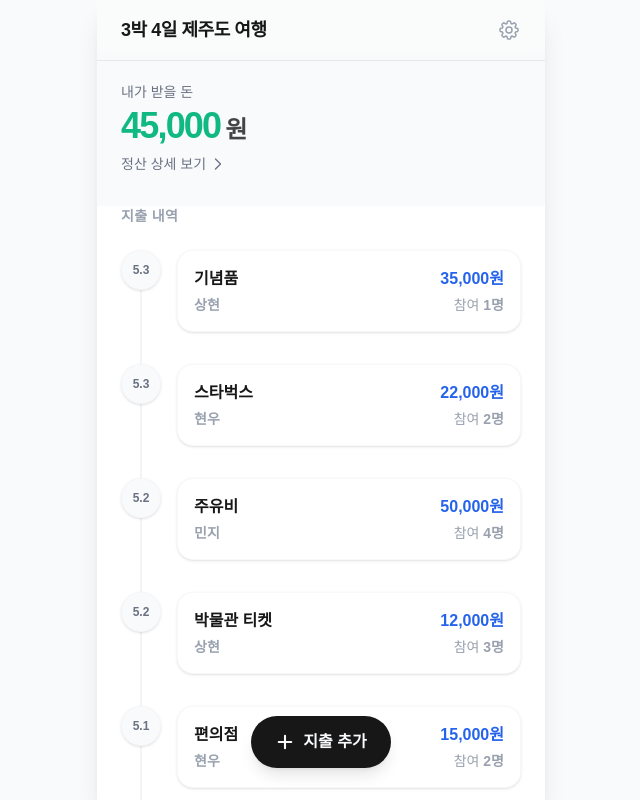
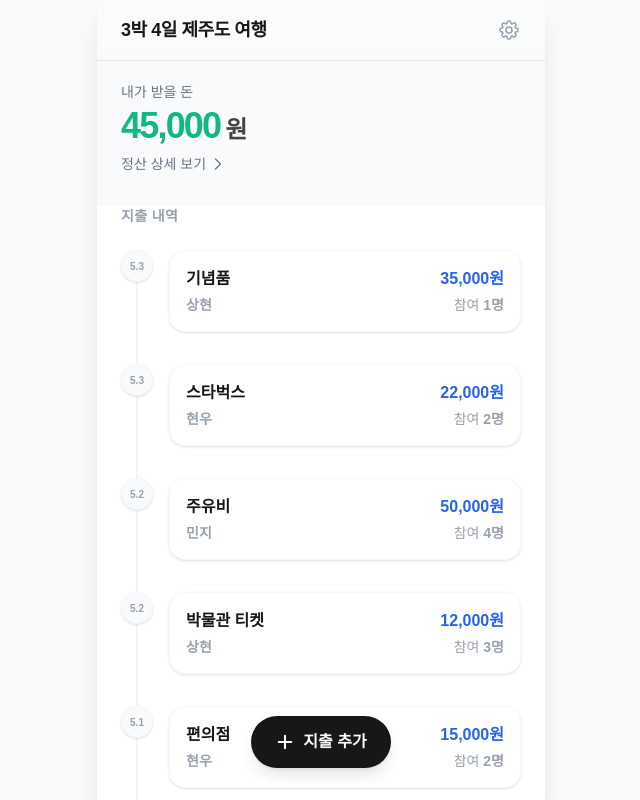
Before and after one commit to snghyn28/nanumi-frontend, a Next.js app: page / in a window 1280 px wide. Shown: the whole page, without its empty margins (319-959 px from the left). Built offline with nearby package versions, Linux system fonts and the light colour scheme.

Commit message:
style: reduce timeline size (circle and line)

```diff
--- a/components/ExpenseCard.tsx
+++ b/components/ExpenseCard.tsx
@@ -65,13 +65,13 @@ const ExpenseCard: React.FC<ExpenseCardProps> = ({ expense, isLast }) => {
         <div className="flex gap-4 relative">
             {/* Timeline Line */}
             {!isLast && (
-                <div className="absolute left-[19px] top-10 bottom-[-16px] w-[2px] bg-gray-100" />
+                <div className="absolute left-[15px] top-8 bottom-[-16px] w-[2px] bg-gray-100" />
             )}
 
             {/* Date Circle */}
             <div className="relative z-10 flex-shrink-0">
-                <div className="w-10 h-10 rounded-full bg-gray-50 flex items-center justify-center border border-gray-100/50 shadow-sm">
-                    <span className="text-xs font-bold text-gray-500">{formattedDate}</span>
+                <div className="w-8 h-8 rounded-full bg-gray-50 flex items-center justify-center border border-gray-100/50 shadow-sm">
+                    <span className="text-[10px] font-bold text-gray-400">{formattedDate}</span>
                 </div>
             </div>
 
```
